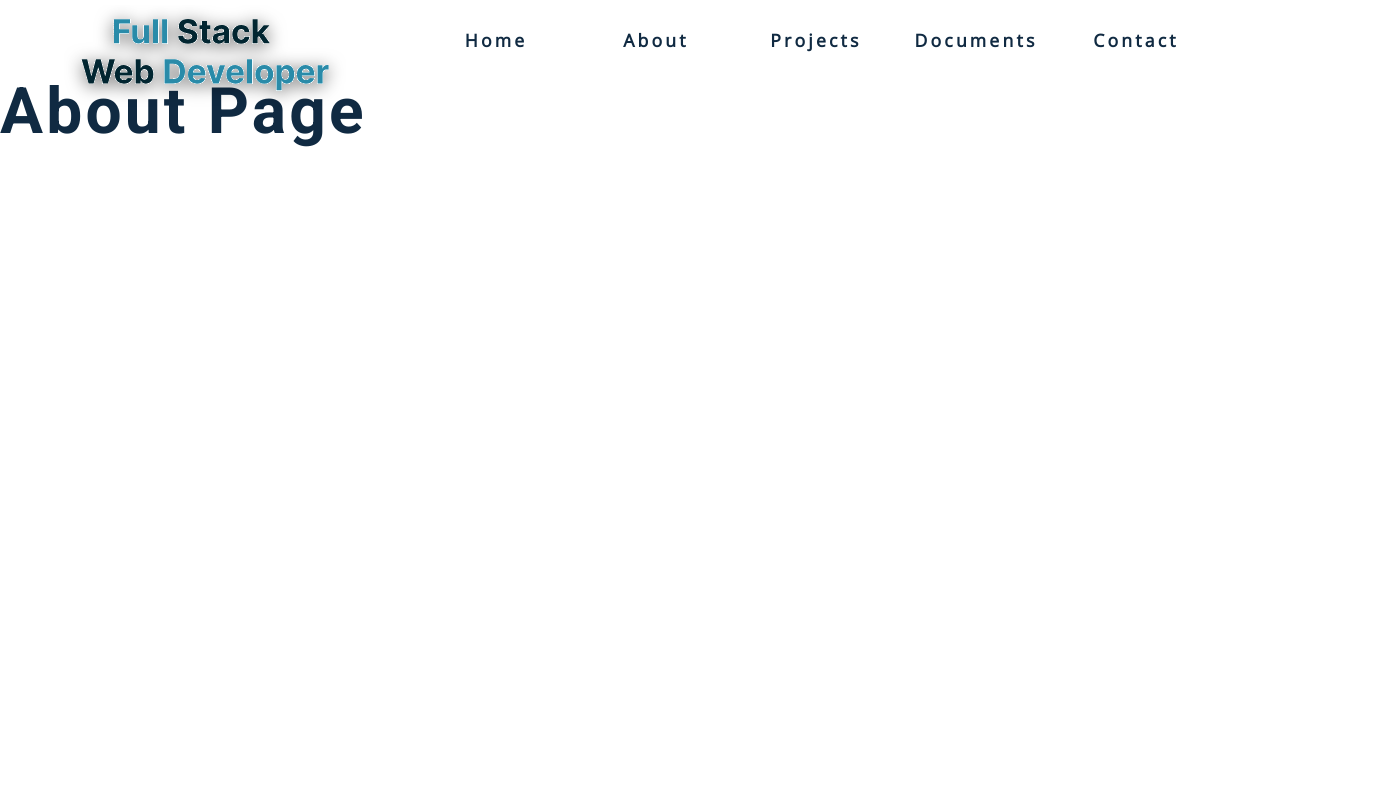
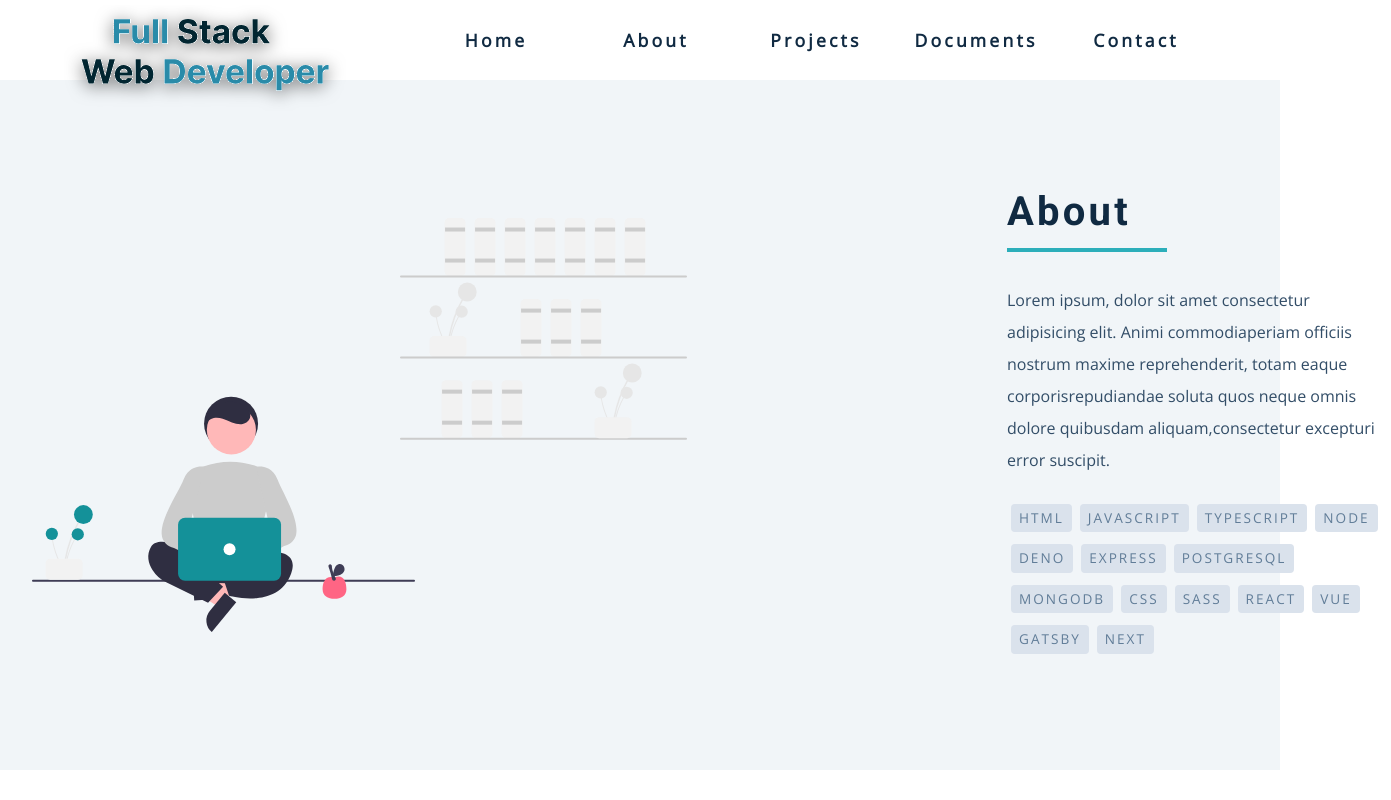
Before and after one commit to danielOuattara/daniel-gastby-ts-contentful-portfolio, a Gatsby site: page /about in a window 1280 px wide. Shown: the whole page, 1391 px wide, since content can reach past the window. Built offline with nearby package versions, Linux system fonts and the light colour scheme; Gatsby itself is replaced by a stand-in of ours.

Commit message:
about page

```diff
--- a/gatsby-config.ts
+++ b/gatsby-config.ts
@@ -5,8 +5,38 @@ dotenv.config({ path: `.env.${process.env.NODE_ENV}` });
 
 const config: GatsbyConfig = {
   siteMetadata: {
-    title: `daniel-gastby-ts-contentful-portfolio`,
-    siteUrl: `https://www.yourdomain.tld`,
+    // title: `daniel-gastby-ts-contentful-portfolio`,
+    title: "Fullstack Portfolio",
+    // siteUrl: `https://www.yourdomain.tld`,
+    siteUrl: "https://daniel-gatsby-portfolio.netlify.app",
+    description:
+      "Portfolio Gatsby & Contentful powered website where I present myself and show my skills on different kind of projects and using a wide range of effective web design technologies.",
+    titleTemplate: `%s | Fullstack Portfolio `,
+    image: "/homeImage.png",
+    linkedInUsername: "daniel-b-ouattara-677146ab",
+    twitterUsername: "@danielOuattara",
+    name: "Daniel Ouattara",
+    date: "Sept. 2023",
+    aboutMe: {
+      text: "Lorem ipsum, dolor sit amet consectetur adipisicing elit. Animi commodiaperiam officiis nostrum maxime reprehenderit, totam eaque corporisrepudiandae soluta quos neque omnis dolore quibusdam aliquam,consectetur excepturi error suscipit.",
+      stack: [
+        "html",
+        "javascript",
+        "typescript",
+        "node",
+        "deno",
+        "express",
+        "postgresql",
+        "mongodb",
+        "css",
+        "sass",
+        "react",
+        "vue",
+        "gatsby",
+        "next",
+      ],
+      image: "./src/assets/images/hero2.svg",
+    },
   },
   // More easily incorporate content into your pages through automatic TypeScript type generation and better GraphQL IntelliSense.
   // If you use VSCode you can also use the GraphQL plugin
--- a/src/pages/about.tsx
+++ b/src/pages/about.tsx
@@ -1,11 +1,47 @@
 import * as React from "react";
-import type { HeadFC, PageProps } from "gatsby";
+import { graphql, type HeadFC, type PageProps } from "gatsby";
+import image from "./../assets/images/hero2.svg";
+import { Title, Seo } from "../components";
+// import { StaticImage } from "gatsby-plugin-image";
 
-export default function AboutPage(props: PageProps) {
+export const query = graphql`
+  query AboutMe {
+    site {
+      siteMetadata {
+        aboutMe {
+          text
+          stack
+          image
+        }
+      }
+    }
+  }
+`;
+
+export default function AboutPage({ data }: PageProps<TypeAboutMeQuery>) {
+  const about = data.site.siteMetadata.aboutMe;
+
   return (
-    <main>
-      <h1>About Page</h1>
-    </main>
+    <section className="about-page">
+      <div className="section-center about-center">
+        <img src={image as unknown as string} alt="about" />
+        {/* <StaticImage
+          src="./../assets/images/hero2.svg"
+          alt="portfolio"
+          // className="hero-img"
+          placeholder="blurred"
+        /> */}
+        <article className="about-text">
+          <Title title={"about"} />
+          <p>{about.text}</p>
+          <div className="about-stack">
+            {about.stack.map((item) => (
+              <span key={item}>{item}</span>
+            ))}
+          </div>
+        </article>
+      </div>
+    </section>
   );
 }
 
```
